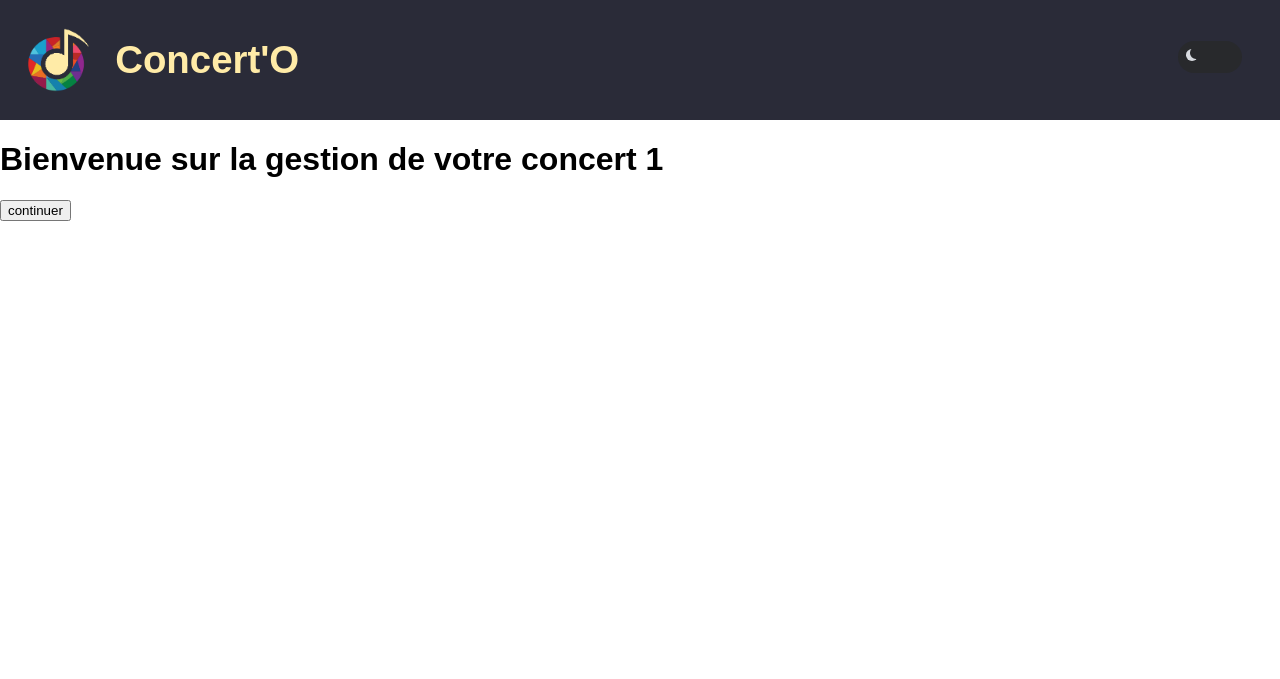
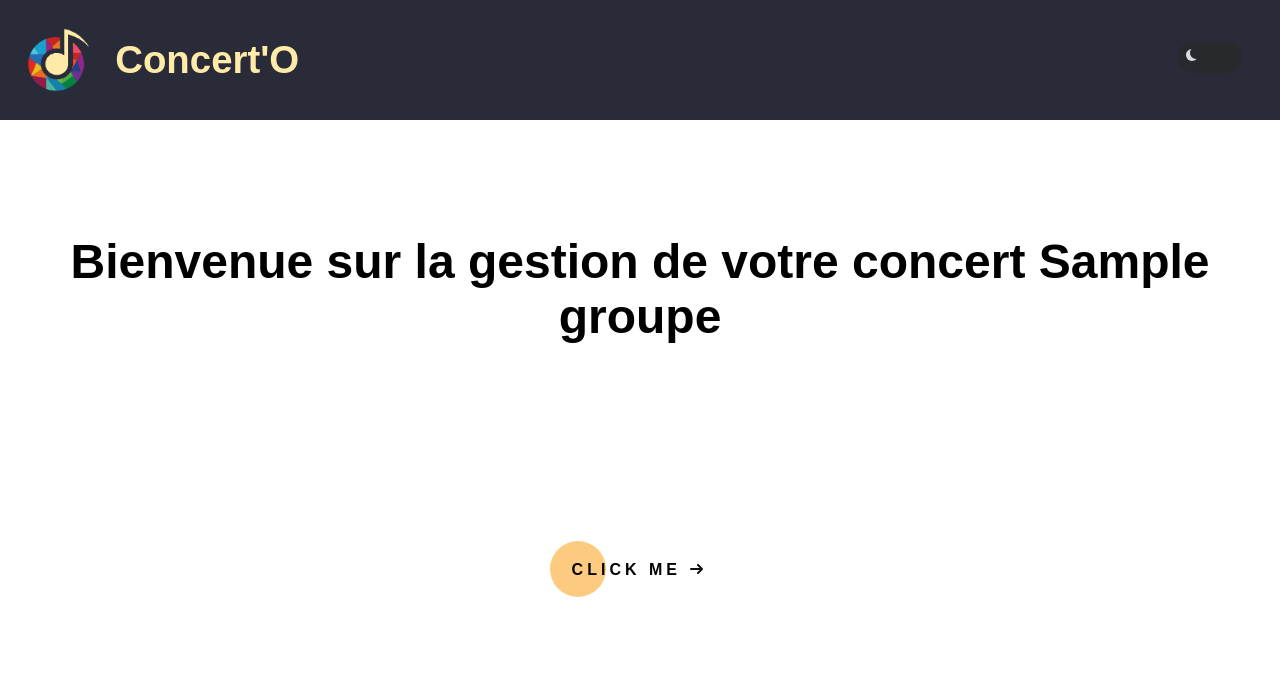
Before and after one commit to LeniChabilan/SAE-CONCERT, a Flask app: page /accueil_artiste.html/1 in a window 1280 px wide. Shown: the top 679 px of the page. Run offline with Flask 2, Linux system fonts and the light colour scheme; tables that the repository leaves empty hold one stand-in row (values such as "Sample post"); some libraries are stand-ins or nearby versions.

Commit message:
fin de la creation du concert

```diff
--- a/flask/files/requetes.py
+++ b/flask/files/requetes.py
@@ -175,9 +175,9 @@ def get_id_groupe_by_nom(nom):
     session = login()
     return session.query(Groupe.groupeID).filter_by(nomGroupe = nom).limit(1).all()[0][0]
 
-def ajouter_concert(Nom, dateDebut, dateFin, ficheTechnique, catering, salle, groupe):
+def ajouter_concert(Nom, dateDebut, dateFin, ficheTechnique, catering, salle, groupe,lien):
     session = login()
-    concert = Concert(Nom, datetime.strptime(dateDebut,"%Y-%m-%d").date(), datetime.strptime(dateFin,"%Y-%m-%d").date(), ficheTechnique, catering, get_id_salle_by_nom(salle), get_id_groupe_by_nom(groupe))
+    concert = Concert(Nom, datetime.strptime(dateDebut,"%Y-%m-%d").date(), datetime.strptime(dateFin,"%Y-%m-%d").date(), ficheTechnique, catering, get_id_salle_by_nom(salle), get_id_groupe_by_nom(groupe),lien)
     session.add(concert)
     session.commit()
 
@@ -433,3 +433,9 @@ def get_dico_grps_art(id):
         liste_arti=get_liste_artiste(liste_idA)
         dicoGr[grp]=liste_arti
     return dicoGr
+
+def get_nom_groupe(id):
+    session = login()
+    nom=session.query(Groupe.nomGroupe).filter(Groupe.groupeID==id).all()
+    session.close()
+    return nom[0][0]
--- /dev/null
+++ b/flask/files/static/accueil_artiste.css
@@ -0,0 +1,78 @@
+h1{
+    text-align: center;
+    flex-basis: 100%;
+    font-size: 3em;
+}
+main{
+    width: 100%;
+    height: 70vh;
+    display: flex;
+    flex-wrap: wrap;
+    align-items: center;
+    justify-content: center;
+    margin: 0;
+
+}
+body {
+    margin: 0;
+  }
+
+
+
+
+
+  a {
+    text-decoration: none;
+    color: inherit;
+
+  }
+
+  .cta {
+    position: relative;
+    margin: auto;
+    padding: 19px 22px;
+    transition: all 0.2s ease;
+  }
+  .cta:before {
+    content: "";
+    position: absolute;
+    top: 0;
+    left: 0;
+    display: block;
+    border-radius: 28px;
+    background: rgba(252, 152, 2, 0.5);
+    width: 56px;
+    height: 56px;
+    transition: all 0.3s ease;
+  }
+  .cta span {
+    position: relative;
+    font-size: 16px;
+    line-height: 18px;
+    font-weight: 900;
+    letter-spacing: 0.25em;
+    text-transform: uppercase;
+    vertical-align: middle;
+  }
+  .cta svg {
+    position: relative;
+    top: 0;
+    margin-left: 10px;
+    fill: none;
+    stroke-linecap: round;
+    stroke-linejoin: round;
+    stroke: #111;
+    stroke-width: 2;
+    transform: translateX(-5px);
+    transition: all 0.3s ease;
+  }
+  .cta:hover:before {
+    width: 100%;
+    background:  rgba(252, 152, 2, 0.5);
+  }
+  .cta:hover svg {
+    transform: translateX(0);
+  }
+  .cta:active {
+    transform: scale(0.96);
+  }
--- a/flask/files/templates/accueil_artiste.html
+++ b/flask/files/templates/accueil_artiste.html
@@ -1,8 +1,19 @@
 {% extends 'base_sans_log.html' %} {% block styles %} {{ super() }}
-<link rel="stylesheet" href="{{ url_for('static',filename='accueil_technique.css')}}" />
+<link rel="stylesheet" href="{{ url_for('static',filename='accueil_artiste.css')}}" />
 {% endblock %} {% block content %}
-<h1> Bienvenue sur la gestion de votre concert {{id}}</h1>
-<a href="{{ url_for('liste_groupe_id', id=id) }}">
+<main>
+  <h1> Bienvenue sur la gestion de votre concert {{nom_groupe}}</h1>
+
+  <!-- <a href="{{ url_for('liste_groupe_id', id=id) }}">
     <button class="submit" type="button">continuer</button>
+  </a> -->
+  <a href="{{ url_for('liste_groupe_id', id=id) }}" class="cta">
+    <span>Click me</span>
+    <svg width="13px" height="10px" viewBox="0 0 13 10">
+      <path d="M1,5 L11,5"></path>
+      <polyline points="8 1 12 5 8 9"></polyline>
+    </svg>
   </a>
+</main>
+
 {% endblock %}
--- a/flask/files/templates/accueil_bien_etre.html
+++ b/flask/files/templates/accueil_bien_etre.html
@@ -39,10 +39,7 @@
     </a>
   </li>
 </ul>
-<div id="boutonC">
-  <button onclick="copierTexteDansPressePapiers()" id="boutonCopier">Copier le lien du formulaire</button>
 
-</div>
 
 </main>
 {% endblock %}
--- a/flask/files/views.py
+++ b/flask/files/views.py
@@ -278,6 +278,10 @@ def ajout_artiste(id):
     ajouter_artiste(pseudo, nom, prenom, email, dateDN, lDN, adresse, numSec, numCNI, dateDelivrance, dateExpiration, idGroupe)
     return render_template("ajout_artiste.html", id = id)
 
+@app.route("/ajoute_artiste/<int:id>", methods=['GET', 'POST'])
+def ajoute_artiste(id):
+    return render_template("ajout_artiste.html", id = id)
+
 @app.route("/liste_groupes/", methods = ("GET","POST",))
 def liste_groupes():
     return render_template("liste_groupes.html",title="Les Groupes",groupes=get_dico_grps())
@@ -337,7 +341,8 @@ def modification_artiste_grp(id):
 
 @app.route("/accueil_artiste.html/<int:id>" , methods = ("GET","POST",))
 def accueil_artiste(id):
-    return render_template("accueil_artiste.html",id=id)
+    nom_groupe=get_nom_groupe(id)
+    return render_template("accueil_artiste.html",id=id,nom_groupe=nom_groupe)
 
 @app.route("/liste_groupe_id/<int:id>", methods = ("GET","POST",))
 def liste_groupe_id(id):
```
Also changed, not shown: flask/files/models.py (+35 -34 lines), flask/files/static/script/copier.js (+12 -0 lines), flask/files/templates/ajout_artiste.html (+1 -6 lines), flask/files/templates/liste_concerts.html (+4 -3 lines), flask/files/templates/liste_groupe_id.html (+8 -0 lines).
